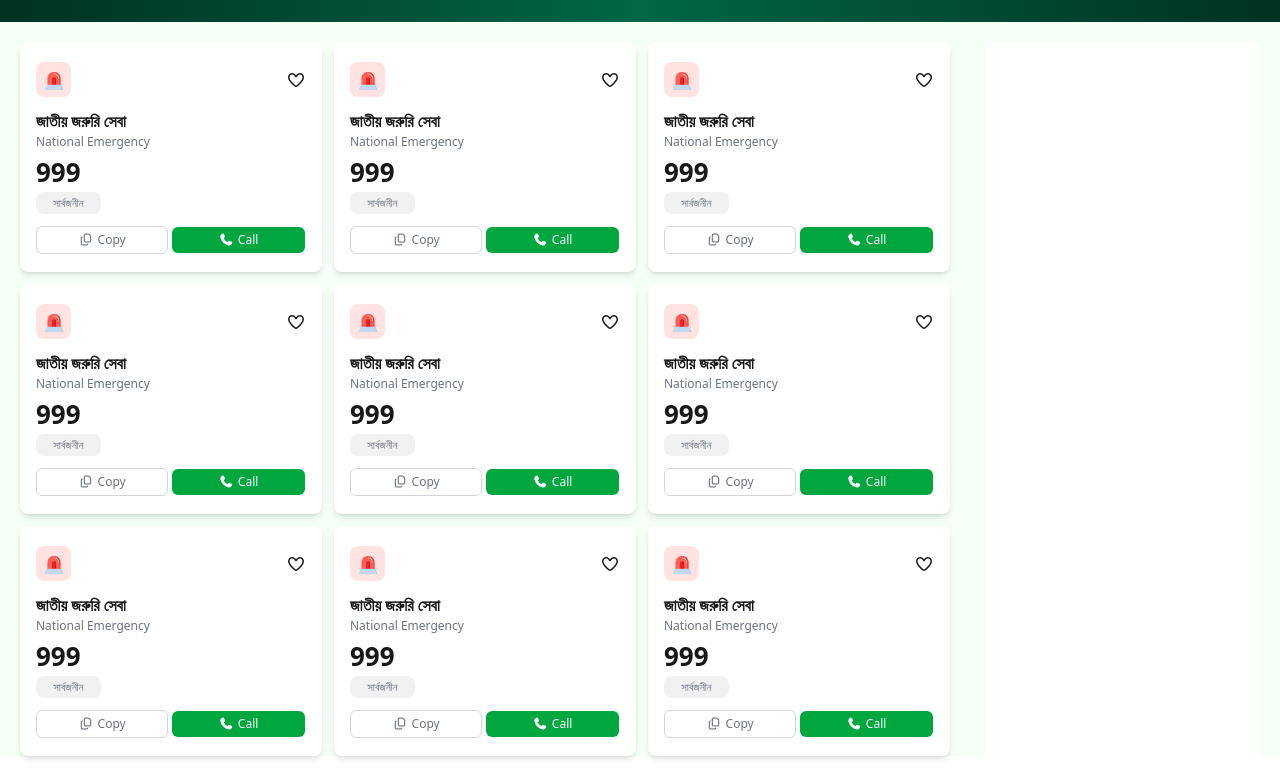
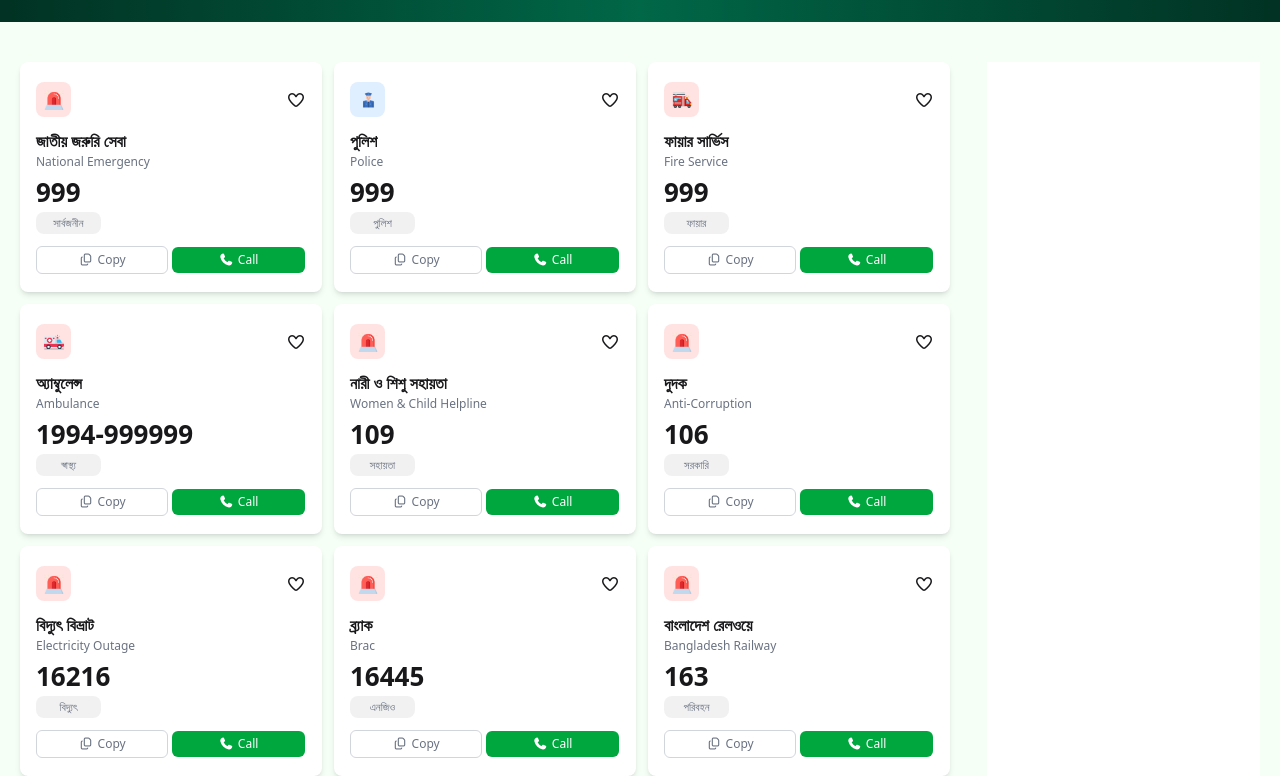
Before and after one commit to RahatMurshed/Assaignment-5, a plain HTML site: page index.html in a window 1280 px wide. Shown: the part 270-1046 px from the top of the page. Drawn offline with nearby package versions, Linux system fonts and the light colour scheme.

Commit message:
All card Modified

```diff
--- a/index.html
+++ b/index.html
@@ -64,7 +64,7 @@
         </section>
     </header>
 
-    <main class="flex justify-between m-5">
+    <main class="flex justify-between mx-5 mt-10">
         <section class=" w-[75%] ">
             <section class="all-card grid grid-rows-3 grid-cols-3 gap-3">
                 <div class="card bg-white shadow-md border-t-0  w-[100%] h-[230px] px-4 py-5">
@@ -105,8 +105,8 @@
 
                     <div class="flex justify-between items-center ">
 
-                        <div class="flex justify-center items-center w-[35px] h-[35px] rounded-lg bg-[#FFE3E2] ">
-                            <img class="w-[20px] h-[20px]" src="./assets/emergency.png" alt="">
+                        <div class="flex justify-center items-center w-[35px] h-[35px] rounded-lg bg-[#DFEFFF] ">
+                            <img class="w-[20px] h-[20px]" src="./assets/police.png" alt="">
 
                         </div>
 
@@ -114,15 +114,83 @@
                     </div>
 
                     <div class="py-3">
-                        <h1 class="text-[16px] font-bold">জাতীয় জরুরি সেবা</h1>
-                        <p class="text-gray-500 text-[12px]">National Emergency</p>
+                        <h1 class="text-[16px] font-bold">পুলিশ</h1>
+                        <p class="text-gray-500 text-[12px]">Police</p>
                     </div>
 
                     <div class="mt-[-10px]">
                         <h1 class="text-[26px] font-bold">999</h1>
                         <p
                             class="flex items-center justify-center bg-[#5c5c5c15] text-[11px] w-[65px] h-[22px] text-gray-500 rounded-lg">
-                            সার্বজনীন</p>
+                            পুলিশ</p>
+                    </div>
+
+                    <div class="mt-3">
+                        <button
+                            class="w-[49%] text-[12px] text-gray-500 bg-white border-gray-300 border-1 p-1 rounded-md">
+                            <span class="mr-1"><i class="fa-regular fa-copy"></i></span><span>Copy</span>
+                        </button>
+                        <button class="w-[49%] p-1 text-[12px] rounded-md text-white bg-[#00A63E]">
+                            <span class="mr-1"><i class="fa-solid fa-phone"></i></span><span>Call</span>
+                        </button>
+                    </div>
+                </div>
+                <div class="card bg-white shadow-md border-t-0  w-[100%] h-[230px] px-4 py-5">
+
+                    <div class="flex justify-between items-center ">
+
+                        <div class="flex justify-center items-center w-[35px] h-[35px] rounded-lg bg-[#FFE3E2] ">
+                            <img class="w-[20px] h-[20px]" src="./assets/fire-service.png" alt="">
+
+                        </div>
+
+                        <div><i class="fa-regular fa-heart"></i></div>
+                    </div>
+
+                    <div class="py-3">
+                        <h1 class="text-[16px] font-bold">ফায়ার সার্ভিস</h1>
+                        <p class="text-gray-500 text-[12px]">Fire Service</p>
+                    </div>
+
+                    <div class="mt-[-10px]">
+                        <h1 class="text-[26px] font-bold">999</h1>
+                        <p
+                            class="flex items-center justify-center bg-[#5c5c5c15] text-[11px] w-[65px] h-[22px] text-gray-500 rounded-lg">
+                            ফায়ার</p>
+                    </div>
+
+                    <div class="mt-3">
+                        <button
+                            class="w-[49%] text-[12px] text-gray-500 bg-white border-gray-300 border-1 p-1 rounded-md">
+                            <span class="mr-1"><i class="fa-regular fa-copy"></i></span><span>Copy</span>
+                        </button>
+                        <button class="w-[49%] p-1 text-[12px] rounded-md text-white bg-[#00A63E]">
+                            <span class="mr-1"><i class="fa-solid fa-phone"></i></span><span>Call</span>
+                        </button>
+                    </div>
+                </div>
+                <div class="card bg-white shadow-md border-t-0  w-[100%] h-[230px] px-4 py-5">
+
+                    <div class="flex justify-between items-center ">
+
+                        <div class="flex justify-center items-center w-[35px] h-[35px] rounded-lg bg-[#FFE3E2] ">
+                            <img class="w-[20px] h-[20px]" src="./assets/ambulance.png" alt="">
+
+                        </div>
+
+                        <div><i class="fa-regular fa-heart"></i></div>
+                    </div>
+
+                    <div class="py-3">
+                        <h1 class="text-[16px] font-bold">অ্যাম্বুলেন্স</h1>
+                        <p class="text-gray-500 text-[12px]">Ambulance</p>
+                    </div>
+
+                    <div class="mt-[-10px]">
+                        <h1 class="text-[26px] font-bold">1994-999999</h1>
+                        <p
+                            class="flex items-center justify-center bg-[#5c5c5c15] text-[11px] w-[65px] h-[22px] text-gray-500 rounded-lg">
+                            স্বাস্থ্য</p>
                     </div>
 
                     <div class="mt-3">
@@ -148,15 +216,15 @@
                     </div>
 
                     <div class="py-3">
-                        <h1 class="text-[16px] font-bold">জাতীয় জরুরি সেবা</h1>
-                        <p class="text-gray-500 text-[12px]">National Emergency</p>
+                        <h1 class="text-[16px] font-bold">নারী ও শিশু সহায়তা</h1>
+                        <p class="text-gray-500 text-[12px]">Women & Child Helpline</p>
                     </div>
 
                     <div class="mt-[-10px]">
-                        <h1 class="text-[26px] font-bold">999</h1>
+                        <h1 class="text-[26px] font-bold">109</h1>
                         <p
                             class="flex items-center justify-center bg-[#5c5c5c15] text-[11px] w-[65px] h-[22px] text-gray-500 rounded-lg">
-                            সার্বজনীন</p>
+                            সহায়তা</p>
                     </div>
 
                     <div class="mt-3">
@@ -182,15 +250,15 @@
                     </div>
 
                     <div class="py-3">
-                        <h1 class="text-[16px] font-bold">জাতীয় জরুরি সেবা</h1>
-                        <p class="text-gray-500 text-[12px]">National Emergency</p>
+                        <h1 class="text-[16px] font-bold">দুদক</h1>
+                        <p class="text-gray-500 text-[12px]">Anti-Corruption</p>
                     </div>
 
                     <div class="mt-[-10px]">
-                        <h1 class="text-[26px] font-bold">999</h1>
+                        <h1 class="text-[26px] font-bold">106</h1>
                         <p
                             class="flex items-center justify-center bg-[#5c5c5c15] text-[11px] w-[65px] h-[22px] text-gray-500 rounded-lg">
-                            সার্বজনীন</p>
+                            সরকারি</p>
                     </div>
 
                     <div class="mt-3">
@@ -216,15 +284,15 @@
                     </div>
 
                     <div class="py-3">
-                        <h1 class="text-[16px] font-bold">জাতীয় জরুরি সেবা</h1>
-                        <p class="text-gray-500 text-[12px]">National Emergency</p>
+                        <h1 class="text-[16px] font-bold">বিদ্যুৎ বিভ্রাট</h1>
+                        <p class="text-gray-500 text-[12px]">Electricity Outage</p>
                     </div>
 
                     <div class="mt-[-10px]">
-                        <h1 class="text-[26px] font-bold">999</h1>
+                        <h1 class="text-[26px] font-bold">16216</h1>
                         <p
                             class="flex items-center justify-center bg-[#5c5c5c15] text-[11px] w-[65px] h-[22px] text-gray-500 rounded-lg">
-                            সার্বজনীন</p>
+                            বিদ্যুৎ</p>
                     </div>
 
                     <div class="mt-3">
@@ -250,15 +318,15 @@
                     </div>
 
                     <div class="py-3">
-                        <h1 class="text-[16px] font-bold">জাতীয় জরুরি সেবা</h1>
-                        <p class="text-gray-500 text-[12px]">National Emergency</p>
+                        <h1 class="text-[16px] font-bold">ব্র্যাক</h1>
+                        <p class="text-gray-500 text-[12px]">Brac</p>
                     </div>
 
                     <div class="mt-[-10px]">
-                        <h1 class="text-[26px] font-bold">999</h1>
+                        <h1 class="text-[26px] font-bold">16445</h1>
                         <p
                             class="flex items-center justify-center bg-[#5c5c5c15] text-[11px] w-[65px] h-[22px] text-gray-500 rounded-lg">
-                            সার্বজনীন</p>
+                            এনজিও</p>
                     </div>
 
                     <div class="mt-3">
@@ -284,83 +352,15 @@
                     </div>
 
                     <div class="py-3">
-                        <h1 class="text-[16px] font-bold">জাতীয় জরুরি সেবা</h1>
-                        <p class="text-gray-500 text-[12px]">National Emergency</p>
+                        <h1 class="text-[16px] font-bold">বাংলাদেশ রেলওয়ে</h1>
+                        <p class="text-gray-500 text-[12px]">Bangladesh Railway</p>
                     </div>
 
                     <div class="mt-[-10px]">
-                        <h1 class="text-[26px] font-bold">999</h1>
+                        <h1 class="text-[26px] font-bold">163</h1>
                         <p
                             class="flex items-center justify-center bg-[#5c5c5c15] text-[11px] w-[65px] h-[22px] text-gray-500 rounded-lg">
-                            সার্বজনীন</p>
-                    </div>
-
-                    <div class="mt-3">
-                        <button
-                            class="w-[49%] text-[12px] text-gray-500 bg-white border-gray-300 border-1 p-1 rounded-md">
-                            <span class="mr-1"><i class="fa-regular fa-copy"></i></span><span>Copy</span>
-                        </button>
-                        <button class="w-[49%] p-1 text-[12px] rounded-md text-white bg-[#00A63E]">
-                            <span class="mr-1"><i class="fa-solid fa-phone"></i></span><span>Call</span>
-                        </button>
-                    </div>
-                </div>
-                <div class="card bg-white shadow-md border-t-0  w-[100%] h-[230px] px-4 py-5">
-
-                    <div class="flex justify-between items-center ">
-
-                        <div class="flex justify-center items-center w-[35px] h-[35px] rounded-lg bg-[#FFE3E2] ">
-                            <img class="w-[20px] h-[20px]" src="./assets/emergency.png" alt="">
-
-                        </div>
-
-                        <div><i class="fa-regular fa-heart"></i></div>
-                    </div>
-
-                    <div class="py-3">
-                        <h1 class="text-[16px] font-bold">জাতীয় জরুরি সেবা</h1>
-                        <p class="text-gray-500 text-[12px]">National Emergency</p>
-                    </div>
-
-                    <div class="mt-[-10px]">
-                        <h1 class="text-[26px] font-bold">999</h1>
-                        <p
-                            class="flex items-center justify-center bg-[#5c5c5c15] text-[11px] w-[65px] h-[22px] text-gray-500 rounded-lg">
-                            সার্বজনীন</p>
-                    </div>
-
-                    <div class="mt-3">
-                        <button
-                            class="w-[49%] text-[12px] text-gray-500 bg-white border-gray-300 border-1 p-1 rounded-md">
-                            <span class="mr-1"><i class="fa-regular fa-copy"></i></span><span>Copy</span>
-                        </button>
-                        <button class="w-[49%] p-1 text-[12px] rounded-md text-white bg-[#00A63E]">
-                            <span class="mr-1"><i class="fa-solid fa-phone"></i></span><span>Call</span>
-                        </button>
-                    </div>
-                </div>
-                <div class="card bg-white shadow-md border-t-0  w-[100%] h-[230px] px-4 py-5">
-
-                    <div class="flex justify-between items-center ">
-
-                        <div class="flex justify-center items-center w-[35px] h-[35px] rounded-lg bg-[#FFE3E2] ">
-                            <img class="w-[20px] h-[20px]" src="./assets/emergency.png" alt="">
-
-                        </div>
-
-                        <div><i class="fa-regular fa-heart"></i></div>
-                    </div>
-
-                    <div class="py-3">
-                        <h1 class="text-[16px] font-bold">জাতীয় জরুরি সেবা</h1>
-                        <p class="text-gray-500 text-[12px]">National Emergency</p>
-                    </div>
-
-                    <div class="mt-[-10px]">
-                        <h1 class="text-[26px] font-bold">999</h1>
-                        <p
-                            class="flex items-center justify-center bg-[#5c5c5c15] text-[11px] w-[65px] h-[22px] text-gray-500 rounded-lg">
-                            সার্বজনীন</p>
+                            পরিবহন</p>
                     </div>
 
                     <div class="mt-3">
```
